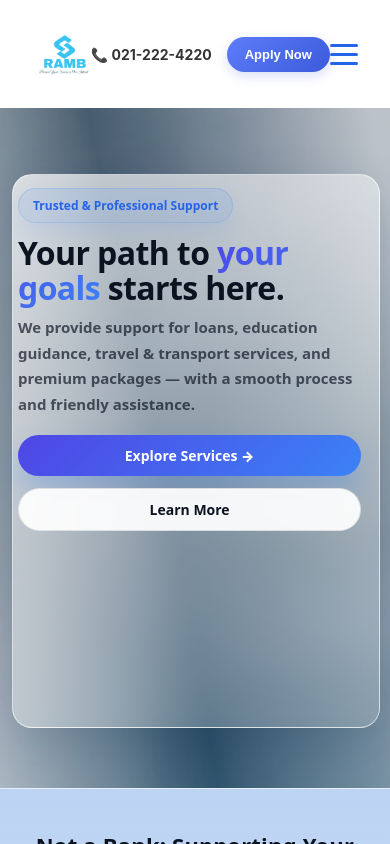
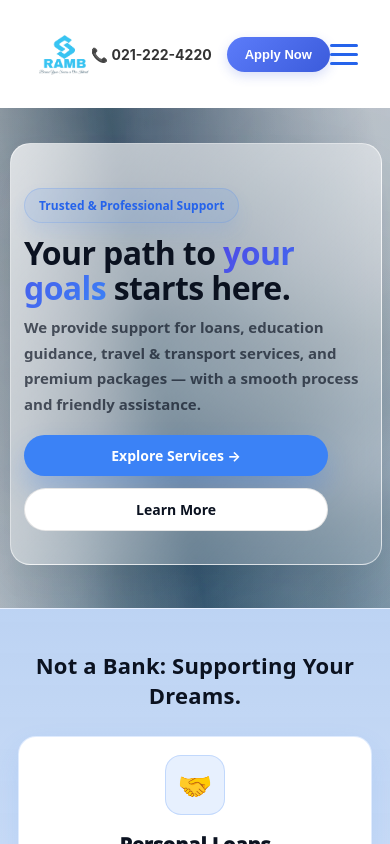
Before and after one commit to AyeshAlexan/ramb-frontend, a React (Create React App) app: page / in a window 390 px wide. Shown: the top 844 px of the page. Built offline with nearby package versions, Linux system fonts and the light colour scheme.

Commit message:
Fixing css errors in the navbar

```diff
--- a/src/components/Navbar.jsx
+++ b/src/components/Navbar.jsx
@@ -26,6 +26,29 @@ export default function Navbar() {
       navigate("/");
     }
   };
+
+  // Fixed Dropdown Positioning Logic
+  const updateMenuPos = () => {
+    if (!dropdownRef.current) return;
+    const btn = dropdownRef.current.querySelector(".navLinkDrop");
+    if (!btn) return;
+
+    const rect = btn.getBoundingClientRect();
+    // This aligns the dropdown exactly with the left edge of the Home button
+    setMenuPos({
+      top: rect.bottom + window.scrollY + 5,
+      left: rect.left + window.scrollX,
+      width: 180
+    });
+  };
+
+  useEffect(() => {
+    if (homeOpen) {
+      updateMenuPos();
+      window.addEventListener("resize", updateMenuPos);
+    }
+    return () => window.removeEventListener("resize", updateMenuPos);
+  }, [homeOpen]);
 
   useEffect(() => {
     if (location.pathname === "/" && pendingScrollId) {
@@ -59,15 +82,13 @@ export default function Navbar() {
           <img src={logo} alt="RAMB" className="brandLogo" />
         </div>
 
-        {/* MOBILE TOP BAR (Phone/Apply now added to middle) */}
+        {/* MOBILE TOP BAR */}
         <div className="mobileTopBar">
           <img src={logo} alt="RAMB" className="mobileLogo" onClick={() => goSection("home")} />
-
           <div className="mobileMiddleActions">
              <a className="mobileNavPhone" href="tel:0212224220">📞 021-222-4220</a>
              <button className="mobileNavBtn" onClick={() => goSection("contact")}>Apply Now</button>
           </div>
-
           <div className={`hamburger ${mobileOpen ? "open" : ""}`} onClick={() => setMobileOpen(!mobileOpen)}>
             <span /><span /><span />
           </div>
@@ -79,10 +100,13 @@ export default function Navbar() {
             <button className="navLink navLinkDrop" onClick={() => setHomeOpen(!homeOpen)}>
               Home <span className="caret">▾</span>
             </button>
-            <div className="navMenu" style={{ top: menuPos.top, left: menuPos.left, width: menuPos.width }}>
-              <button className="navMenuItem" onClick={() => { setHomeOpen(false); goSection("about"); }}>About Us</button>
-              <button className="navMenuItem" onClick={() => { setHomeOpen(false); goSection("contact"); }}>Contact Us</button>
-            </div>
+            {/* The absolute positioning now uses the calculated menuPos */}
+            {homeOpen && (
+              <div className="navMenu" style={{ position: 'fixed', top: menuPos.top, left: menuPos.left, width: menuPos.width }}>
+                <button className="navMenuItem" onClick={() => { setHomeOpen(false); goSection("about"); }}>About Us</button>
+                <button className="navMenuItem" onClick={() => { setHomeOpen(false); goSection("contact"); }}>Contact Us</button>
+              </div>
+            )}
           </div>
           <button className="navLink" onClick={() => navigate("/loans")}>Loans</button>
           <button className="navLink" onClick={() => navigate("/education-support")}>Education Support</button>
--- a/src/styles/global.css
+++ b/src/styles/global.css
@@ -1,5 +1,3 @@
-/* src/styles/global.css */
-
 /* =========================
    Base / Reset
 ========================= */
@@ -253,7 +251,7 @@ section { scroll-margin-top: 92px; }
 /* =========================
    HERO FULL WIDTH ✅ FIXED
 ========================= */
-.lpHeroFull{
+.lpHeroFull {
   position: relative;
   padding: 0;
   background: transparent;
@@ -261,7 +259,7 @@ section { scroll-margin-top: 92px; }
   overflow: hidden;
 }
 
-.heroFullImgWrap{
+.heroFullImgWrap {
   position: relative;
   width: 100vw;
   left: 50%;
@@ -271,7 +269,7 @@ section { scroll-margin-top: 92px; }
   background: #eaf1f6;
 }
 
-.heroFullImg{
+.heroFullImg {
   width: 100%;
   height: 100%;
   object-fit: cover;
@@ -282,54 +280,54 @@ section { scroll-margin-top: 92px; }
   will-change: transform, filter;
 }
 
-.heroFullImgWrap::after{
-  content:"";
-  position:absolute;
-  inset:0;
-  background: radial-gradient(1200px 600px at 20% 60%, rgba(0,0,0,0.08), rgba(0,0,0,0.00) 60%);
-  pointer-events:none;
-}
-
-.heroFadeLeft{
+.heroFullImgWrap::after {
+  content: "";
+  position: absolute;
+  inset: 0;
+  background: radial-gradient(1200px 600px at 20% 60%, rgba(0, 0, 0, 0.08), rgba(0, 0, 0, 0.00) 60%);
+  pointer-events: none;
+}
+
+.heroFadeLeft {
   position: absolute;
   inset: 0;
   background: linear-gradient(
     270deg,
-    rgba(255,255,255,0.00) 0%,
-    rgba(255,255,255,0.04) 45%,
-    rgba(255,255,255,0.10) 78%,
-    rgba(255,255,255,0.16) 100%
+    rgba(255, 255, 255, 0.00) 0%,
+    rgba(255, 255, 255, 0.04) 45%,
+    rgba(255, 255, 255, 0.10) 78%,
+    rgba(255, 255, 255, 0.16) 100%
   );
   pointer-events: none;
 }
 
-.heroDiagShade{
+.heroDiagShade {
   position: absolute;
   inset: 0;
   background: linear-gradient(
     135deg,
-    rgba(255,255,255,0.08) 0%,
-    rgba(60,145,194,0.10) 70%,
-    rgba(60,145,194,0.16) 100%
+    rgba(255, 255, 255, 0.08) 0%,
+    rgba(60, 145, 194, 0.10) 70%,
+    rgba(60, 145, 194, 0.16) 100%
   );
   pointer-events: none;
 }
 
-.heroDiagLight{
+.heroDiagLight {
   position: absolute;
   inset: 0;
   background: linear-gradient(
     259deg,
-    rgba(255,255,255,0.70) 4%,
-    rgba(60,145,194,0.24) 58%,
-    rgba(233,238,240,0.70) 100%
+    rgba(255, 255, 255, 0.70) 4%,
+    rgba(60, 145, 194, 0.24) 58%,
+    rgba(233, 238, 240, 0.70) 100%
   );
   mix-blend-mode: screen;
   pointer-events: none;
   animation: none;
 }
 
-.heroFullContent{
+.heroFullContent {
   position: absolute;
   inset: 0;
   max-width: 1200px;
@@ -342,7 +340,8 @@ section { scroll-margin-top: 92px; }
   align-items: flex-start;
 }
 
-.heroFullContent::before{
+/* THE GLASS BOX EFFECT */
+.heroFullContent::before {
   content: "";
   position: absolute;
   left: -10px;
@@ -353,25 +352,25 @@ section { scroll-margin-top: 92px; }
   min-height: 340px;
   background: linear-gradient(
     135deg,
-    rgba(255,255,255,0.72) 0%,
-    rgba(255,255,255,0.46) 42%,
-    rgba(255,255,255,0.14) 100%
+    rgba(255, 255, 255, 0.72) 0%,
+    rgba(255, 255, 255, 0.46) 42%,
+    rgba(255, 255, 255, 0.14) 100%
   );
-  border: 1px solid rgba(255,255,255,0.58);
+  border: 1px solid rgba(255, 255, 255, 0.58);
   border-radius: 26px;
-  box-shadow: var(--glassShadow);
+  box-shadow: 0 20px 40px rgba(0,0,0,0.05);
   backdrop-filter: blur(10px);
   -webkit-backdrop-filter: blur(10px);
   pointer-events: none;
   z-index: 0;
 }
 
-.heroFullContent > *{
+.heroFullContent > * {
   position: relative;
   z-index: 2;
 }
 
-.lpPill{
+.lpPill {
   display: inline-flex;
   align-items: center;
   justify-content: center;
@@ -380,21 +379,21 @@ section { scroll-margin-top: 92px; }
   align-self: flex-start;
   padding: 8px 14px;
   border-radius: 999px;
-  background: rgba(59,130,246,0.12);
-  border: 1px solid rgba(59,130,246,0.18);
-  color: var(--blue2);
+  background: rgba(59, 130, 246, 0.12);
+  border: 1px solid rgba(59, 130, 246, 0.18);
+  color: #2563eb;
   font-weight: 900;
   font-size: 12px;
-  box-shadow: 0 10px 18px rgba(59,130,246,0.10);
+  box-shadow: 0 10px 18px rgba(59, 130, 246, 0.10);
 }
 
 .heroTitleFull,
 .heroSubFull,
-.lpBtns{
+.lpBtns {
   max-width: min(760px, 78vw);
 }
 
-.heroTitleFull{
+.heroTitleFull {
   margin: 14px 0 12px;
   font-size: 58px;
   line-height: 1.03;
@@ -402,57 +401,116 @@ section { scroll-margin-top: 92px; }
   letter-spacing: -0.6px;
   color: #0b1220;
   word-break: normal;
-  overflow-wrap: anywhere;
-}
-
-.heroSubFull{
+}
+
+.heroSubFull {
   margin: 0 0 18px;
-  color: rgba(11,18,32,0.72);
+  color: rgba(11, 18, 32, 0.72);
   line-height: 1.7;
   font-weight: 650;
   max-width: 620px;
 }
 
-@keyframes heroFadeUp{
-  from{ opacity:0; transform: translateY(18px); }
-  to{ opacity:1; transform: translateY(0); }
-}
-
-.lpPill{ animation: heroFadeUp .55s ease-out both; }
-.heroTitleFull{ animation: heroFadeUp .72s ease-out .06s both; }
-.heroSubFull{ animation: heroFadeUp .72s ease-out .14s both; }
-.lpBtns{ animation: heroFadeUp .72s ease-out .22s both; }
-
-@media (max-width: 900px){
-  .heroFullImgWrap{ height: 620px; }
-  .heroFullContent{ padding: 90px 18px 0; max-width: 100%; }
-  .heroTitleFull{ font-size: 42px; }
-
-  .heroFullContent::before{
-    top: 74px;
+/* ANIMATIONS */
+@keyframes heroFadeUp {
+  from { opacity: 0; transform: translateY(18px); }
+  to { opacity: 1; transform: translateY(0); }
+}
+
+.lpPill { animation: heroFadeUp .55s ease-out both; }
+.heroTitleFull { animation: heroFadeUp .72s ease-out .06s both; }
+.heroSubFull { animation: heroFadeUp .72s ease-out .14s both; }
+.lpBtns { animation: heroFadeUp .72s ease-out .22s both; }
+
+/* TABLET RESPONSIVE */
+@media (max-width: 900px) {
+  .heroFullImgWrap { height: 620px; }
+  .heroFullContent { padding: 100px 18px 0; }
+  .heroTitleFull { font-size: 42px; }
+
+  .heroFullContent::before {
+    top: 80px;
     width: min(860px, 92vw);
     min-height: 360px;
   }
-  .heroTitleFull,
-  .heroSubFull,
-  .lpBtns{
-    max-width: min(780px, 88vw);
-  }
-}
-
-@media (max-width: 540px){
-  .heroFullImgWrap{ height: 680px; }
-  .heroTitleFull{ font-size: 38px; }
-
-  .heroFullContent::before{
-    left: 12px;
-    top: 66px;
-    width: calc(100vw - 24px);
-    min-height: 380px;
+}
+
+/* PHONE RESPONSIVE - MATCHING IMAGE 2 */
+@media (max-width: 540px) {
+  .heroFullImgWrap { height: 500px; } /* Smaller hero image height */
+
+  .heroFullContent {
+    padding: 50px 24px 0; /* Reduced top padding to move text up */
+    align-items: flex-start;
+  }
+
+  .heroTitleFull {
+    font-size: 32px; /* Smaller title */
+    margin: 10px 0;
+  }
+
+  .heroSubFull {
+    font-size: 14px;
+    line-height: 1.5;
+    margin-bottom: 15px;
+  }
+
+  /* Shrinking the Glass Box */
+  .heroFullContent::before {
+    left: 10px;
+    top: 35px; /* Moves glass box up with text */
+    width: calc(100vw - 20px); /* Tighter margin */
+    min-height: auto; /* Remove fixed height */
+    bottom: unset;
+    height: 420px; /* Precise height to fit buttons */
     border-radius: 20px;
   }
-}
-
+
+  .lpBtns {
+    width: 100%;
+    flex-direction: column; /* Stack buttons vertically for mobile */
+    gap: 10px;
+  }
+
+  .lpBtnPrimary, .lpBtnGhost {
+    width: 100%; /* Full width buttons */
+    text-align: center;
+    padding: 12px;
+  }
+}
+
+/* =========================
+   Shared Typography & Buttons
+========================= */
+.lpAccent {
+  background: linear-gradient(135deg, #4f46e5, #3b82f6);
+  -webkit-background-clip: text;
+  background-clip: text;
+  color: transparent;
+}
+
+.lpBtnPrimary {
+  background: #3b82f6;
+  color: white;
+  padding: 12px 24px;
+  border-radius: 999px;
+  text-decoration: none;
+  font-weight: 700;
+  display: inline-block;
+  transition: 0.3s;
+}
+
+.lpBtnGhost {
+  background: white;
+  color: #0b1220;
+  padding: 12px 24px;
+  border-radius: 999px;
+  text-decoration: none;
+  font-weight: 700;
+  display: inline-block;
+  border: 1px solid rgba(0,0,0,0.1);
+  transition: 0.3s;
+}
 /* =========================
    Shared Typography
 ========================= */
@@ -611,7 +669,6 @@ section { scroll-margin-top: 92px; }
   align-items: center;
 
 }
-
 .aboutCircleWrap.sm{
   width: 150px;
   height: 150px;
```
Also changed, not shown: src/styles/Navbarphone.css (line endings or trailing spaces).
